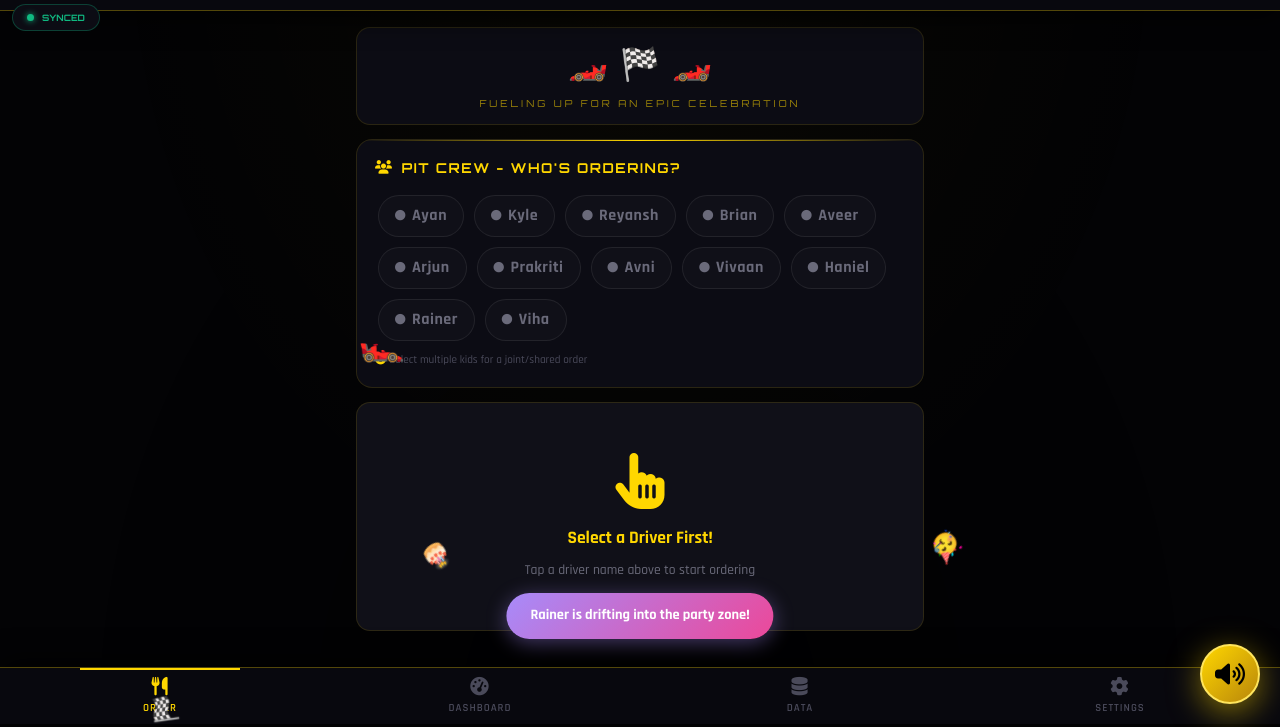
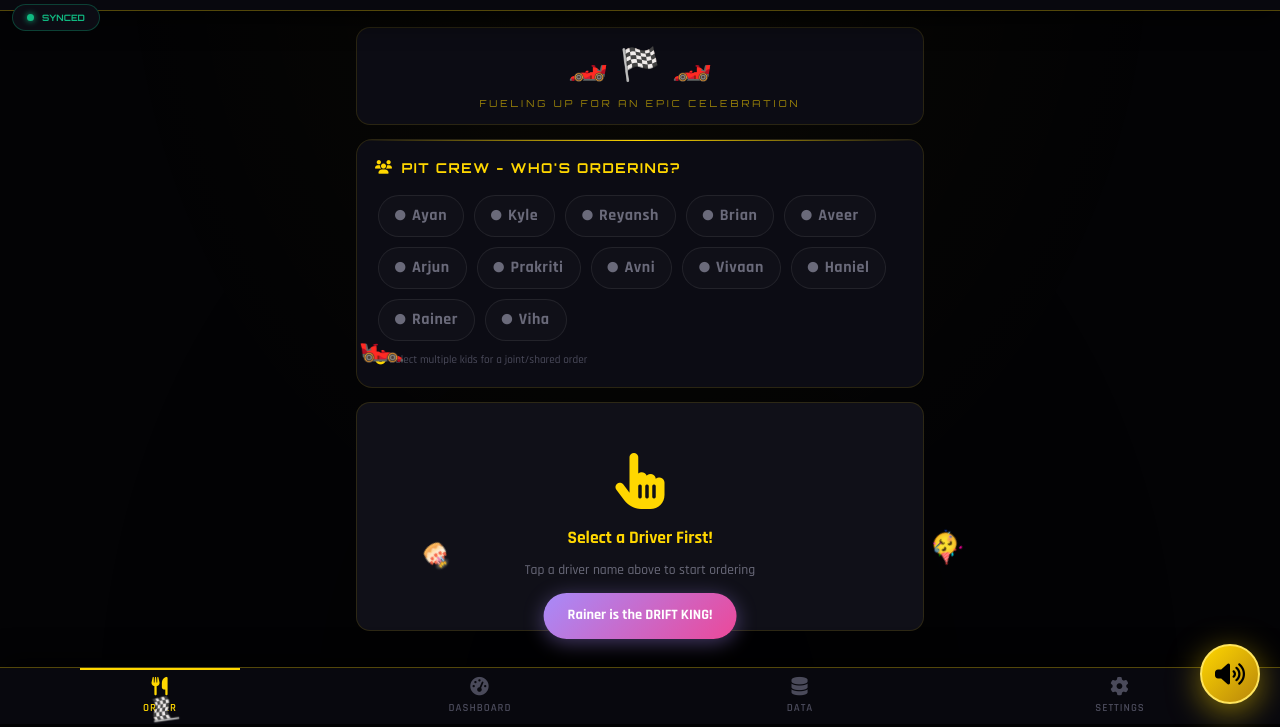
Before and after one commit to lumanowapp-droid/rish10app, a plain HTML site: page index.html in a window 1280 px wide. Shown: the part 76-803 px from the top of the page. Drawn offline with nearby package versions, Linux system fonts and the light colour scheme.

Commit message:
Add 100+ unique fun messages with no-repeat tracking
- 100+ racing/food/party themed messages
- 50+ personalized kid messages
- Set-based tracking prevents repeats until all shown
- Messages appear every 10 seconds
- Auto-resets when all messages displayed

Co-Authored-By: Claude Sonnet 4.5 <noreply@anthropic.com>

```diff
--- a/index.html
+++ b/index.html
@@ -789,19 +789,198 @@ function downloadBackup() { const b = new Blob([JSON.stringify(data,null,2)],{ty
 function restoreBackup(event) { const f = event.target.files[0]; if (!f) return; const r = new FileReader(); r.onload = function(e) { try { const d = JSON.parse(e.target.result); if (!d.kids || !d.orders) { showToast('Invalid!'); return; } if (!confirm('Replace data?')) return; data = d; saveData(data); selectedKids = []; renderSettings(); renderOrderTab(); showToast('RESTORED!'); } catch(e) { showToast('Failed!'); } }; r.readAsText(f); event.target.value = ''; }
 
 // ==================== JOKES ====================
-const jokes = ["What does a pizza say? Slice to meet you!","Race cars eat fast food!","French fry went to school to be a SMART chip!","Birthday cakes like music they can LAYER on!","Race car won because it never took a BRAKE!","Fake noodle? An im-PASTA!","Sleeping race car? A nap-mobile!","Birthday cake was tier-iffic!","Not your cheese? NACHO cheese!","Balloon's fave music? POP!","Why did the cookie go to the doctor? It felt crummy!","Racing driver's favorite meal? Fast food!","What's a race car's favorite snack? Traffic jam!","Birthday boy is WHEELIE awesome!","Speed limit at this party? No limits!","Why did the pizza win the race? It was well-rounded!","Rishaan is turning 10 with TURBO power!","These nachos are on FIRE! 🔥","Life is a highway, eat at every pit stop!","Ready, set, NOM NOM NOM!"];
-const kidMessages = [" is racing to the finish line!"," just hit the turbo boost!"," is drifting into the party zone!"," crossed the checkered flag!"," is burning rubber on the dance floor!"," just lapped everyone!"," is the speed champion!"," shifted into PARTY gear!"," is leaving everyone in the dust!"," just unlocked nitrous mode!"," scored a pole position!"," is revving up the fun!"];
-let lastJ = -1;
+const funMessages = [
+  "🏎️ VROOM VROOM! Race mode activated!",
+  "🍕 Pizza party in the fast lane!",
+  "🏁 Checkered flag vibes only!",
+  "⚡ Turbocharged birthday energy!",
+  "🎂 Rishaan's turning 10 at TOP SPEED!",
+  "🔥 This party is ON FIRE!",
+  "🚀 Blast off to flavor town!",
+  "💨 Burning rubber, eating burgers!",
+  "🏆 Victory lap for the birthday king!",
+  "⭐ Star driver of the day!",
+  "🎉 Party mode: MAXIMUM OVERDRIVE!",
+  "🍟 French fries fueling the fun!",
+  "🥤 Hydration station pit stop!",
+  "🎵 DJ dropping sick beats!",
+  "✨ Sparkle & shine, it's party time!",
+  "🌟 Racing into another epic year!",
+  "💫 Drift king in the house!",
+  "🎊 Confetti cannon ready to EXPLODE!",
+  "🔊 Turn up the VOLUME!",
+  "🎸 Rock and roll birthday soul!",
+  "🌈 Rainbow road to awesome!",
+  "⚡ Lightning McQueen got nothing on us!",
+  "🏎️ Koenigsegg level celebration!",
+  "🔥 Hotter than a Ferrari engine!",
+  "💎 Premium fuel, premium fun!",
+  "🎯 Bullseye on FUN!",
+  "🌪️ Tornado of excitement!",
+  "🎭 Drama? Nah, just PARTY!",
+  "🎪 Circus of delicious food!",
+  "🎨 Painting the town FAST!",
+  "🎬 Action! Birthday scene take 10!",
+  "📸 Picture perfect party!",
+  "🎮 Level 10 unlocked!",
+  "🏅 Gold medal celebration!",
+  "👑 Crown the birthday champion!",
+  "🌊 Waves of awesome incoming!",
+  "🌸 Blooming into double digits!",
+  "🦅 Soaring to new heights!",
+  "🌍 World's best party RIGHT HERE!",
+  "🎆 Fireworks of flavor!",
+  "🎇 Sparklers can't compete!",
+  "🌠 Shooting star wishes coming true!",
+  "☄️ Meteor shower of fun!",
+  "🌙 Over the moon excited!",
+  "☀️ Sunshine and good times!",
+  "⚡ Electric atmosphere!",
+  "🌀 Whirlwind of joy!",
+  "❄️ Too cool for school!",
+  "🔥 Fire up those engines!",
+  "💥 BOOM! Party explosion!",
+  "✨ Magic in the air!",
+  "🎁 Best gift? This PARTY!",
+  "🍰 Cake o'clock approaching!",
+  "🧁 Cupcake power activate!",
+  "🍪 Cookie monster mode ON!",
+  "🍩 Donut stop believing!",
+  "🌮 Taco 'bout a party!",
+  "🌯 Wrap it up, it's party time!",
+  "🥙 Pocket full of awesome!",
+  "🍔 Burger royalty present!",
+  "🍗 Finger lickin' good vibes!",
+  "🥓 Bacon makes everything better!",
+  "🥩 Steak your claim to fun!",
+  "🌭 Hot dog! What a party!",
+  "🥨 Twisted fun ahead!",
+  "🥐 Croissant? More like crois-YAY!",
+  "🧀 Say CHEESE! Party time!",
+  "🥛 Milk those good times!",
+  "🍦 Ice cream dream team!",
+  "🍧 Shaved ice, maxed fun!",
+  "🍨 Sundae funday vibes!",
+  "🎂 Let them eat cake!",
+  "🍰 Sweet victory ahead!",
+  "🧁 Muffin compares to this!",
+  "🍪 Smart cookie gang!",
+  "🍩 Hole-y amazing party!",
+  "🍫 Chocolate dreams come true!",
+  "🍬 Candy-coated memories!",
+  "🍭 Lollipop good times!",
+  "🍮 Pudding on the ritz!",
+  "🍯 Honey, this is SWEET!",
+  "🍓 Berry good party!",
+  "🍇 Grape expectations exceeded!",
+  "🍉 One in a melon celebration!",
+  "🍊 Orange you glad you came?",
+  "🍋 When life gives lemons, PARTY!",
+  "🍌 Going bananas with fun!",
+  "🍍 Pineapple of perfection!",
+  "🥥 Coconuts about this party!",
+  "🥝 Kiwi-p the party going!",
+  "🍑 Peachy keen celebration!",
+  "🍒 Cherry on top vibes!",
+  "🍅 Tomato say you're having fun!",
+  "🥑 Avo great time!",
+  "🌽 Corn-gratulations birthday star!",
+  "🥕 Carrot stop this party!",
+  "🥒 Cool as a cucumber!",
+  "🌶️ Spicing things up!",
+  "🥔 Potato quality entertainment!",
+  "🍄 Room to grow and glow!"
+];
+const kidMessages = [
+  " is the SPEED DEMON of this party!",
+  " just broke the sound barrier!",
+  " is drifting like a PRO!",
+  " activated NITROUS BOOST!",
+  " crossed the finish line in STYLE!",
+  " is the POLE POSITION champion!",
+  " just set a new LAP RECORD!",
+  " is in the FAST LANE!",
+  " shifted to MAXIMUM POWER!",
+  " is BURNING RUBBER!",
+  " just hit WARP SPEED!",
+  " is the DRIFT KING!",
+  " went FULL THROTTLE!",
+  " achieved LUDICROUS SPEED!",
+  " is TURBO CHARGING the party!",
+  " just unlocked BEAST MODE!",
+  " is ACCELERATING the fun!",
+  " took the RACING LINE!",
+  " nailed that APEX!",
+  " is the TRACK CHAMPION!",
+  " just pulled off a PERFECT START!",
+  " is DOMINATING the circuit!",
+  " entered the SLIPSTREAM!",
+  " executed a FLAWLESS overtake!",
+  " is the PIT STOP MASTER!",
+  " just earned a PODIUM finish!",
+  " is REVVING those engines!",
+  " hit the SWEET SPOT!",
+  " is the SPEED KING!",
+  " just went SUPER SONIC!",
+  " activated PARTY MODE!",
+  " is the CELEBRATION CHAMPION!",
+  " brought the HYPE!",
+  " is the ENERGY MASTER!",
+  " just scored BIG!",
+  " is VIBING HARD!",
+  " is the FUN LEADER!",
+  " brought the THUNDER!",
+  " is ROCKING this party!",
+  " is the DANCE FLOOR KING!",
+  " just did something LEGENDARY!",
+  " is UNSTOPPABLE!",
+  " is the MVP!",
+  " just went NEXT LEVEL!",
+  " is CRUSHING IT!",
+  " is the PARTY STARTER!",
+  " just went SICKO MODE!",
+  " is LIVING their BEST LIFE!",
+  " is the HYPE TRAIN conductor!",
+  " just reached PEAK AWESOME!"
+];
+let shownMessages = new Set();
+let shownKidMessages = new Set();
 function showRandomJoke() {
   const b = document.getElementById('joke-banner'), t = document.getElementById('joke-text');
+
+  // Reset if we've shown all messages
+  const totalPossible = funMessages.length + (data.kids.length * kidMessages.length);
+  if (shownMessages.size + shownKidMessages.size >= totalPossible) {
+    shownMessages.clear();
+    shownKidMessages.clear();
+  }
+
   if (Math.random() < 0.5 && data.kids.length) {
-    const k = data.kids[Math.floor(Math.random() * data.kids.length)];
-    const msg = kidMessages[Math.floor(Math.random() * kidMessages.length)];
+    // Kid message
+    let key, k, msg;
+    let attempts = 0;
+    do {
+      k = data.kids[Math.floor(Math.random() * data.kids.length)];
+      msg = kidMessages[Math.floor(Math.random() * kidMessages.length)];
+      key = k.name + msg;
+      attempts++;
+    } while (shownKidMessages.has(key) && attempts < 50);
+
+    shownKidMessages.add(key);
     t.textContent = k.name + msg;
   } else {
-    let idx; do { idx = Math.floor(Math.random() * jokes.length); } while (idx === lastJ && jokes.length > 1); lastJ = idx;
-    t.textContent = jokes[idx];
+    // Fun message
+    let idx;
+    let attempts = 0;
+    do {
+      idx = Math.floor(Math.random() * funMessages.length);
+      attempts++;
+    } while (shownMessages.has(idx) && attempts < 200);
+
+    shownMessages.add(idx);
+    t.textContent = funMessages[idx];
   }
+
   b.style.display = 'block'; setTimeout(() => { b.style.display = 'none'; }, 7000);
 }
 setInterval(showRandomJoke, 10000); setTimeout(showRandomJoke, 2000);
```
